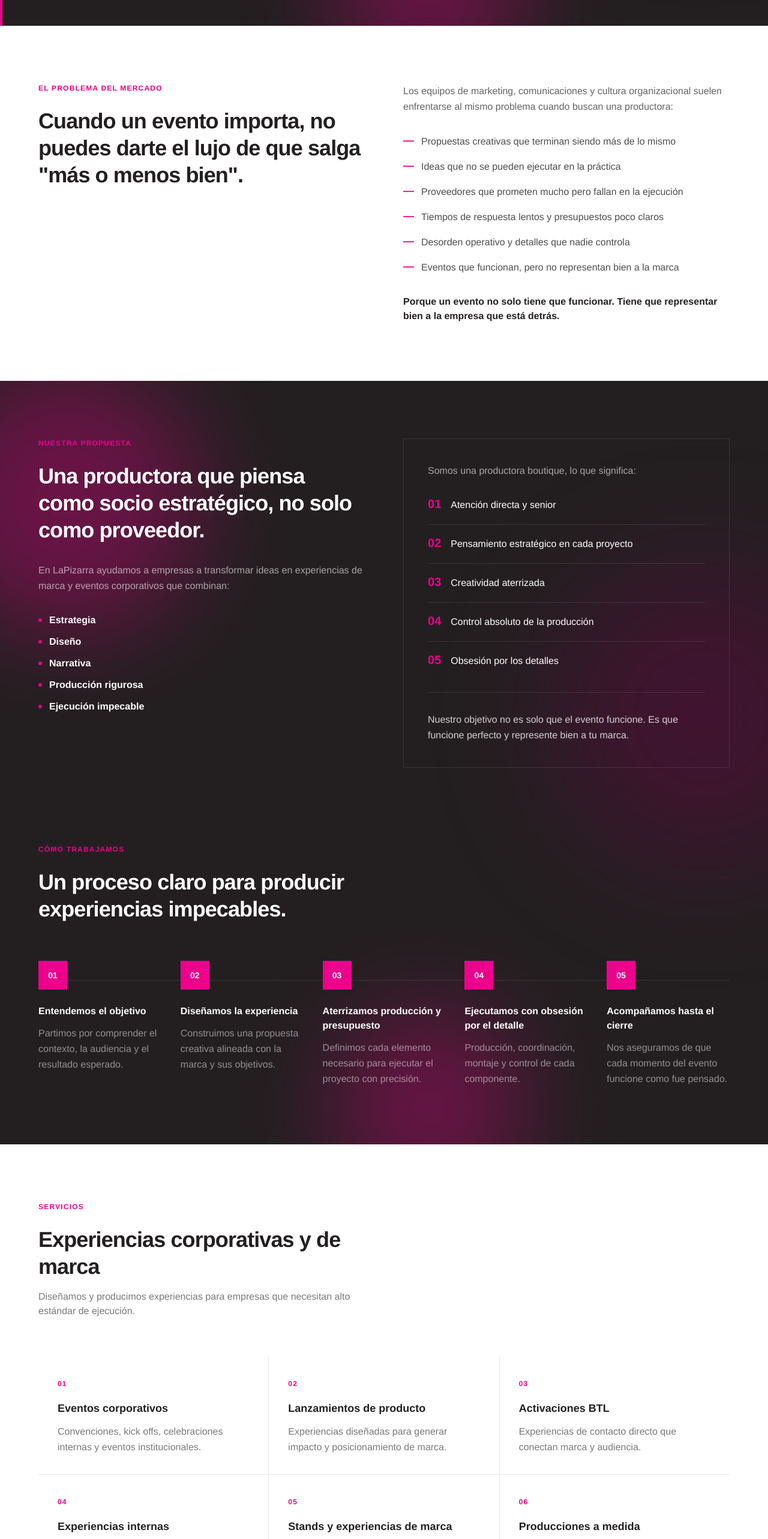
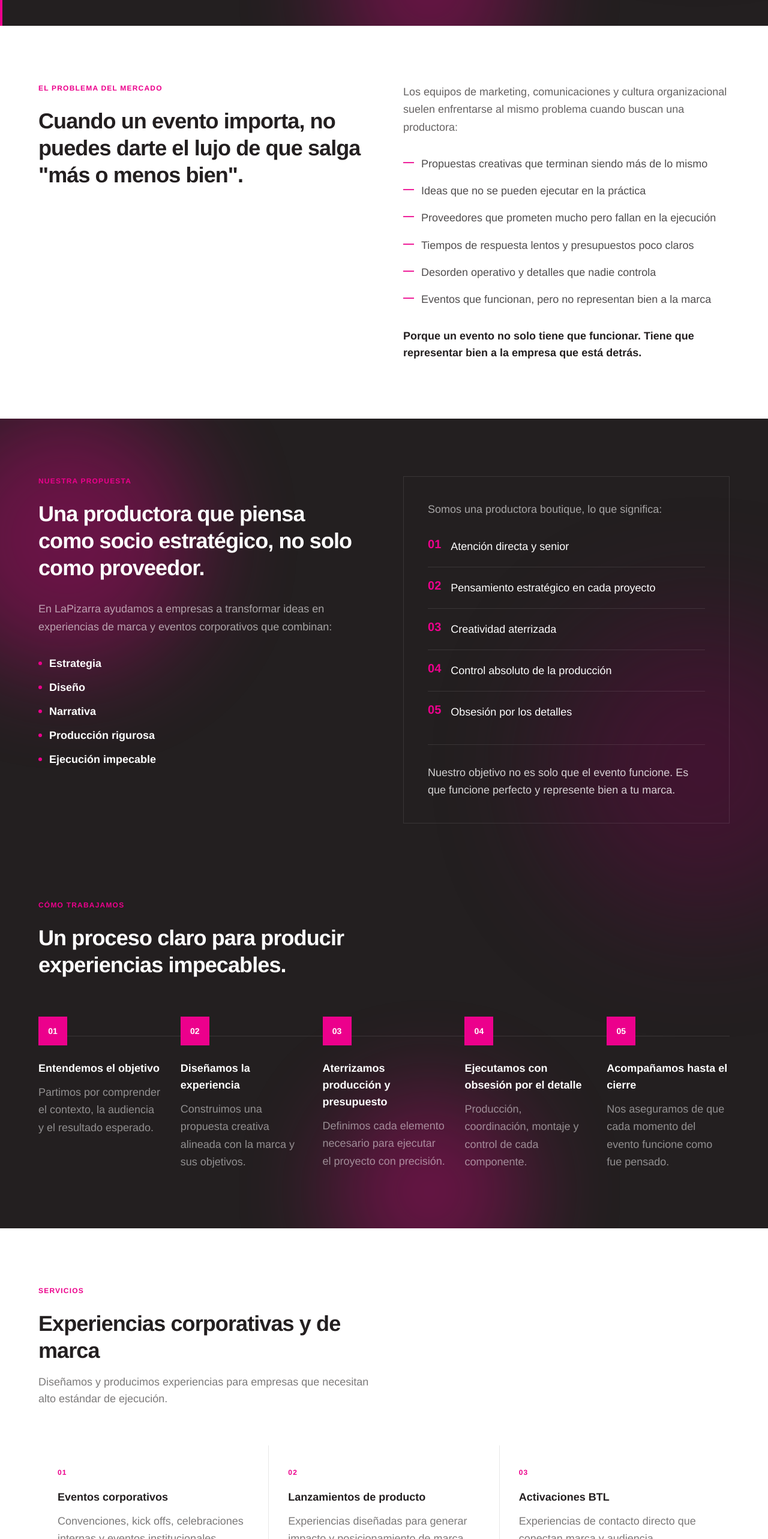
Before and after one commit to sebavigneaux-ui/lapizarra, a Next.js app: page / in a window 1280 px wide. Shown: the part 900-3466 px from the top of the page at 60% size. Built offline with nearby package versions, Linux system fonts and the light colour scheme.

Commit message:
Upgrade all body text to text-lg minimum across entire site

```diff
--- a/app/components/CTAIntermedio.tsx
+++ b/app/components/CTAIntermedio.tsx
@@ -8,7 +8,7 @@ export default function CTAIntermedio() {
           <h2 className="text-white text-2xl md:text-3xl font-black leading-tight tracking-tight mb-3">
             Si tu próximo evento es importante, vale la pena hacerlo bien.
           </h2>
-          <p className="text-white/80 text-base">
+          <p className="text-white/80 text-lg">
             Conversemos sobre tu proyecto y veamos cómo diseñar una experiencia que represente bien a tu marca.
           </p>
         </div>
--- a/app/components/ClientesDestacados.tsx
+++ b/app/components/ClientesDestacados.tsx
@@ -30,7 +30,7 @@ export default function ClientesDestacados() {
           {clientes.map((nombre, i) => (
             <div key={i} className="flex items-center gap-3 group">
               <span className="w-1 h-4 bg-[#EC008C] flex-shrink-0 opacity-0 group-hover:opacity-100 transition-opacity" />
-              <span className="text-[#231F20] text-base md:text-lg font-medium group-hover:text-[#EC008C] transition-colors">
+              <span className="text-[#231F20] text-lg font-medium group-hover:text-[#EC008C] transition-colors">
                 {nombre}
               </span>
             </div>
--- a/app/components/Confianza.tsx
+++ b/app/components/Confianza.tsx
@@ -17,7 +17,7 @@ export default function Confianza() {
           {items.map((item, i) => (
             <div key={i} className="flex items-start gap-3">
               <span className="text-[#EC008C] font-black text-3xl leading-none flex-shrink-0">✓</span>
-              <span className="text-white text-base leading-snug">{item}</span>
+              <span className="text-white text-lg leading-snug">{item}</span>
             </div>
           ))}
         </div>
--- a/app/components/Diferenciadores.tsx
+++ b/app/components/Diferenciadores.tsx
@@ -53,8 +53,8 @@ export default function Diferenciadores() {
           {items.map((item, i) => (
             <div key={i} className="group">
               <div className="w-8 h-0.5 bg-[#EC008C] mb-6" />
-              <h3 className="text-white font-black text-base mb-3">{item.titulo}</h3>
-              <p className="text-white/50 text-base leading-relaxed">{item.desc}</p>
+              <h3 className="text-white font-black text-lg mb-3">{item.titulo}</h3>
+              <p className="text-white/50 text-lg leading-relaxed">{item.desc}</p>
             </div>
           ))}
         </div>
--- a/app/components/FAQ.tsx
+++ b/app/components/FAQ.tsx
@@ -51,7 +51,7 @@ export default function FAQ() {
                   onClick={() => setOpen(open === i ? null : i)}
                   className="w-full flex items-center justify-between py-6 text-left group"
                 >
-                  <span className="text-white font-bold text-base pr-8 group-hover:text-[#EC008C] transition-colors">
+                  <span className="text-white font-bold text-lg pr-8 group-hover:text-[#EC008C] transition-colors">
                     {item.q}
                   </span>
                   <span className="text-[#EC008C] font-black text-xl flex-shrink-0">
@@ -59,7 +59,7 @@ export default function FAQ() {
                   </span>
                 </button>
                 {open === i && (
-                  <p className="text-white/50 text-base leading-relaxed pb-6">
+                  <p className="text-white/50 text-lg leading-relaxed pb-6">
                     {item.a}
                   </p>
                 )}
--- a/app/components/Insight.tsx
+++ b/app/components/Insight.tsx
@@ -24,18 +24,18 @@ export default function Insight() {
 
           {/* Columna derecha */}
           <div>
-            <p className="text-[#231F20]/70 text-base leading-relaxed mb-8">
+            <p className="text-[#231F20]/70 text-lg leading-relaxed mb-8">
               Los equipos de marketing, comunicaciones y cultura organizacional suelen enfrentarse al mismo problema cuando buscan una productora:
             </p>
             <ul className="space-y-4">
               {problemas.map((p, i) => (
                 <li key={i} className="flex items-start gap-3">
                   <span className="text-[#EC008C] font-black text-lg leading-none mt-0.5">—</span>
-                  <span className="text-[#231F20]/80 text-base leading-relaxed">{p}</span>
+                  <span className="text-[#231F20]/80 text-lg leading-relaxed">{p}</span>
                 </li>
               ))}
             </ul>
-            <p className="mt-8 text-[#231F20] font-bold text-base">
+            <p className="mt-8 text-[#231F20] font-bold text-lg">
               Porque un evento no solo tiene que funcionar. Tiene que representar bien a la empresa que está detrás.
             </p>
           </div>
--- a/app/components/Metodologia.tsx
+++ b/app/components/Metodologia.tsx
@@ -49,8 +49,8 @@ export default function Metodologia() {
                 <div className="bg-[#EC008C] w-12 h-12 flex items-center justify-center mb-6 relative z-10">
                   <span className="text-white font-black text-sm">{paso.num}</span>
                 </div>
-                <h3 className="text-white font-black text-base mb-3">{paso.titulo}</h3>
-                <p className="text-white/50 text-base leading-relaxed">{paso.desc}</p>
+                <h3 className="text-white font-black text-lg mb-3">{paso.titulo}</h3>
+                <p className="text-white/50 text-lg leading-relaxed">{paso.desc}</p>
               </div>
             ))}
           </div>
--- a/app/components/PropuestaValor.tsx
+++ b/app/components/PropuestaValor.tsx
@@ -27,14 +27,14 @@ export default function PropuestaValor() {
             <h2 className="text-white text-3xl md:text-4xl font-black leading-tight tracking-tight mb-8">
               Una productora que piensa como socio estratégico, no solo como proveedor.
             </h2>
-            <p className="text-white/60 text-base leading-relaxed mb-8">
+            <p className="text-white/60 text-lg leading-relaxed mb-8">
               En LaPizarra ayudamos a empresas a transformar ideas en experiencias de marca y eventos corporativos que combinan:
             </p>
             <ul className="space-y-3">
               {atributos.map((a, i) => (
                 <li key={i} className="flex items-center gap-3">
                   <span className="w-1.5 h-1.5 rounded-full bg-[#EC008C] flex-shrink-0" />
-                  <span className="text-white font-bold text-base">{a}</span>
+                  <span className="text-white font-bold text-lg">{a}</span>
                 </li>
               ))}
             </ul>
@@ -42,18 +42,18 @@ export default function PropuestaValor() {
 
           {/* Columna derecha */}
           <div className="border border-white/10 p-10">
-            <p className="text-white/60 text-base leading-relaxed mb-8">
+            <p className="text-white/60 text-lg leading-relaxed mb-8">
               Somos una productora boutique, lo que significa:
             </p>
             <ul className="space-y-5">
               {diferencias.map((d, i) => (
                 <li key={i} className="flex items-start gap-4 pb-5 border-b border-white/10 last:border-0 last:pb-0">
                   <span className="text-[#EC008C] font-black text-xl leading-none">0{i + 1}</span>
-                  <span className="text-white text-base font-medium">{d}</span>
+                  <span className="text-white text-lg font-medium">{d}</span>
                 </li>
               ))}
             </ul>
-            <p className="mt-10 text-white/80 text-base leading-relaxed border-t border-white/10 pt-8">
+            <p className="mt-10 text-white/80 text-lg leading-relaxed border-t border-white/10 pt-8">
               Nuestro objetivo no es solo que el evento funcione. Es que funcione perfecto y represente bien a tu marca.
             </p>
           </div>
--- a/app/components/QuienesSomos.tsx
+++ b/app/components/QuienesSomos.tsx
@@ -26,7 +26,7 @@ export default function QuienesSomos() {
           </div>
 
           {/* Texto */}
-          <div className="flex flex-col gap-6 text-[#231F20]/75 text-base leading-relaxed">
+          <div className="flex flex-col gap-6 text-[#231F20]/75 text-lg leading-relaxed">
             <p>
               LaPizarra nace de la unión de dos mundos que rara vez conviven bien en una misma agencia: visión de negocio y excelencia en ejecución.
             </p>
--- a/app/components/Servicios.tsx
+++ b/app/components/Servicios.tsx
@@ -42,7 +42,7 @@ export default function Servicios() {
           <h2 className="text-[#231F20] text-3xl md:text-4xl font-black leading-tight tracking-tight max-w-xl">
             Experiencias corporativas y de marca
           </h2>
-          <p className="text-[#231F20]/60 text-base mt-4 max-w-xl">
+          <p className="text-[#231F20]/60 text-lg mt-4 max-w-xl">
             Diseñamos y producimos experiencias para empresas que necesitan alto estándar de ejecución.
           </p>
         </div>
@@ -54,7 +54,7 @@ export default function Servicios() {
               <h3 className="text-[#231F20] font-black text-lg mt-4 mb-3 group-hover:text-[#EC008C] transition-colors">
                 {s.titulo}
               </h3>
-              <p className="text-[#231F20]/60 text-base leading-relaxed">{s.desc}</p>
+              <p className="text-[#231F20]/60 text-lg leading-relaxed">{s.desc}</p>
             </div>
           ))}
         </div>
--- a/app/components/Testimonios.tsx
+++ b/app/components/Testimonios.tsx
@@ -41,7 +41,7 @@ export default function Testimonios() {
         <div className="grid md:grid-cols-2 gap-8">
           {testimonios.map((t, i) => (
             <div key={i} className="border border-[#231F20]/10 p-8 flex flex-col justify-between gap-8 hover:border-[#EC008C]/40 transition-colors">
-              <p className="text-[#231F20]/80 text-base leading-relaxed">
+              <p className="text-[#231F20]/80 text-lg leading-relaxed">
                 "{t.texto}"
               </p>
               <div className="flex items-center gap-4">
```
